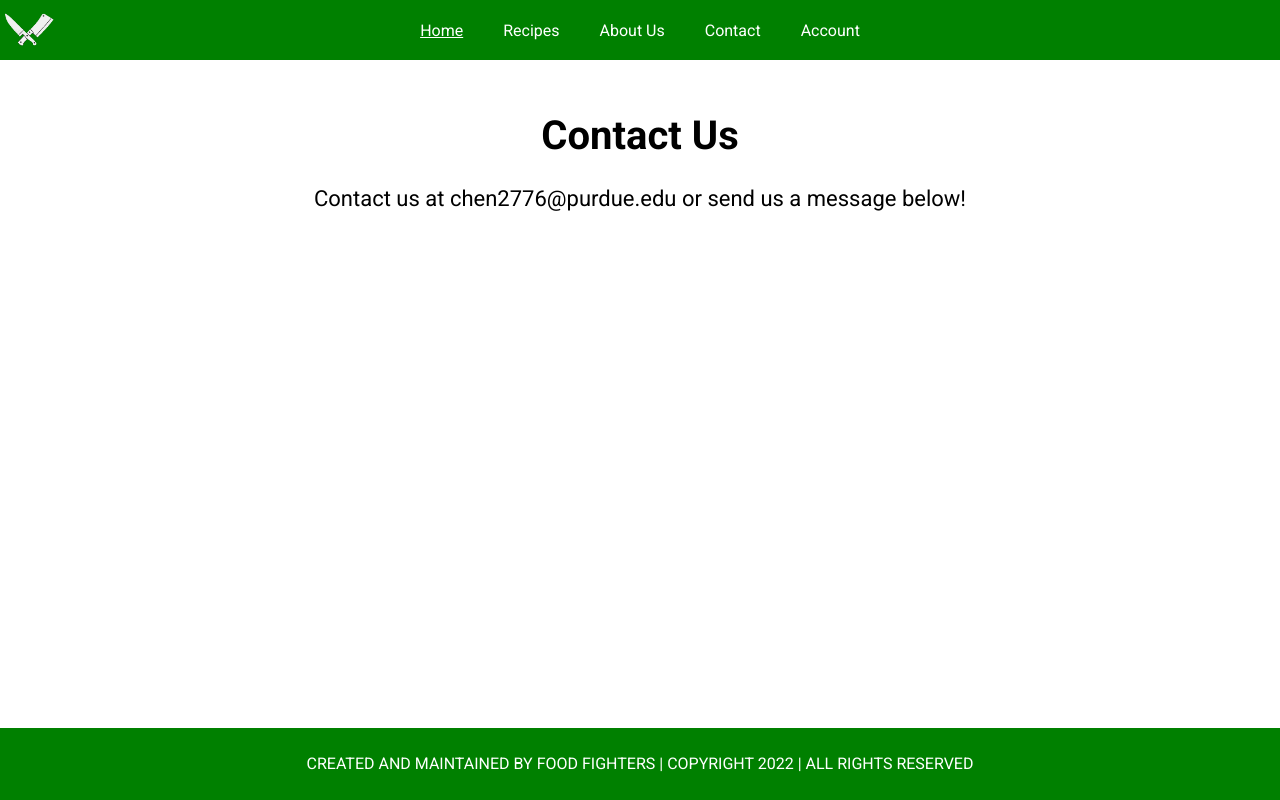
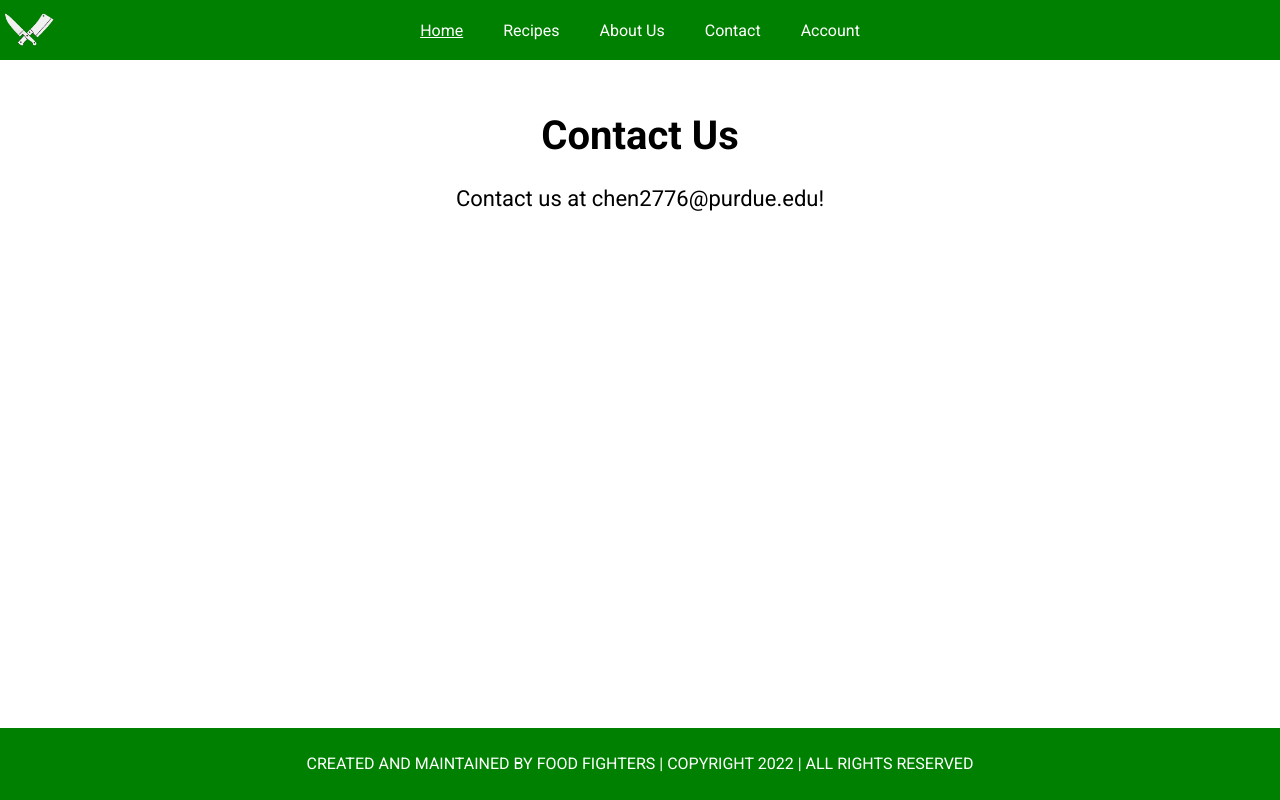
Before and after one commit to akiofujita/Food-Fighters, a React (Create React App) app in the folder food-fighters-ui/: page /Contact in a window 1280 px wide. Built offline with nearby package versions, Linux system fonts and the light colour scheme.

Commit message:
Add prep time units and clean up code

```diff
--- a/food-fighters-ui/src/pages/contact/ContactPage.js
+++ b/food-fighters-ui/src/pages/contact/ContactPage.js
@@ -6,9 +6,8 @@ export default function ContactPage() {
     <div className='contactPage'>
       <div id='contactHeader'>
         <h1>Contact Us</h1>
-        <h4>Contact us at chen2776@purdue.edu or send us a message below!</h4>
+        <h4>Contact us at chen2776@purdue.edu!</h4>
       </div>
-
     </div>
   );
 };
--- a/food-fighters-ui/src/pages/home/HomePage.js
+++ b/food-fighters-ui/src/pages/home/HomePage.js
@@ -7,7 +7,6 @@ export default function HomePage() {
       <div id='homeHeader'>
         <h1>Food Fighters</h1>
       </div>
-
     </div>
   );
 };
--- a/food-fighters-ui/src/pages/recipe/InputForm.css
+++ b/food-fighters-ui/src/pages/recipe/InputForm.css
@@ -34,7 +34,6 @@ textarea {
   border: solid black;
   border-radius: 0.5vw;
 
-  /* padding: 10px 16px; */
   width: 10vw;
 
   text-align: center;
--- a/food-fighters-ui/src/pages/recipe/InputForm.js
+++ b/food-fighters-ui/src/pages/recipe/InputForm.js
@@ -48,7 +48,7 @@ class InputForm extends React.Component {
             type="text"
             id="prep_time"
             name="prep_time"
-            placeholder='Prep Time'
+            placeholder='Prep Time (in minutes)'
             value={this.state.val_prep_time}
             onChange={this.handleChange}
             required
--- a/food-fighters-ui/src/pages/recipe/RecipePage.css
+++ b/food-fighters-ui/src/pages/recipe/RecipePage.css
@@ -5,9 +5,3 @@
   justify-content: center;
   align-items: center;
 }
-
-/* .savedContainer {
-  text-align: center;
-  display: inherit;
-  flex-direction: column;
-} */
```
Also changed, not shown: 1 other file (tests, documents, lock files or other folders).
